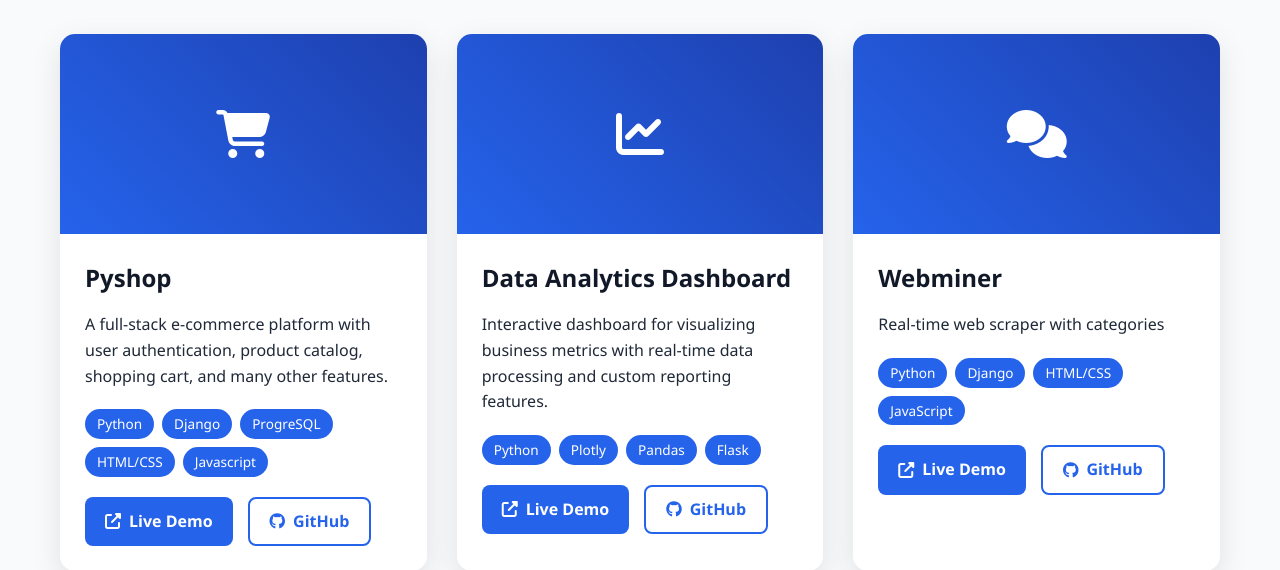
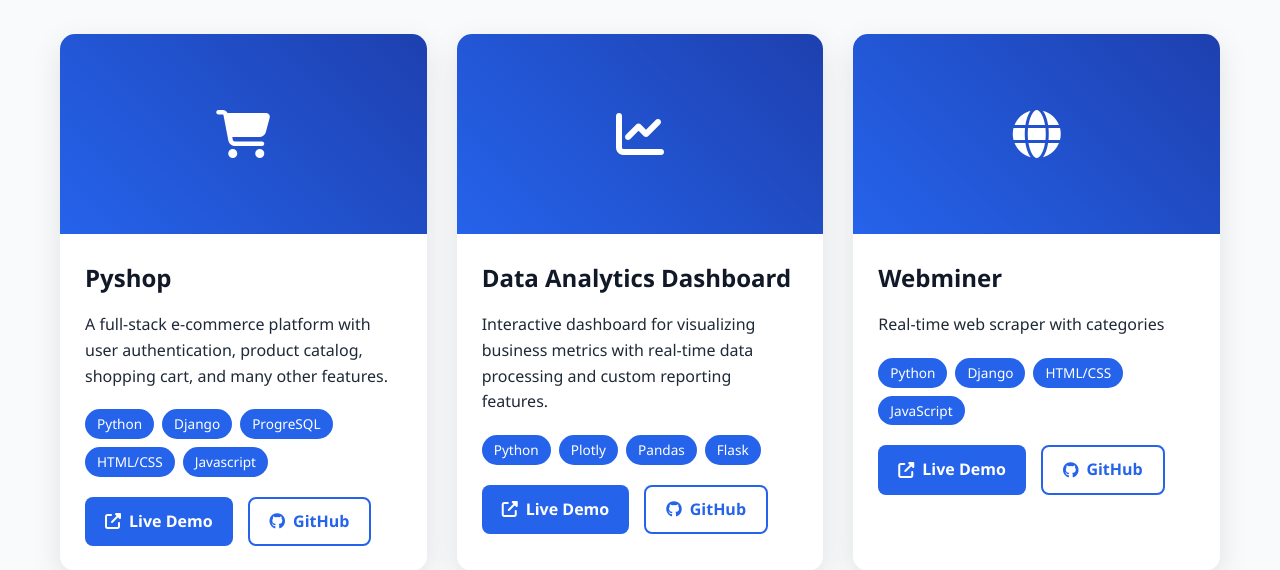
Before and after one commit to Adelodunpeter25/portfolio, a Django app: page /projects/ in a window 1280 px wide. Shown: the part 175-745 px from the top of the page. Run offline with Django 5.2, Linux system fonts and the light colour scheme.

Commit message:
added some more details to my project page

```diff
--- a/portfolio/portfolio_app/templates/projects.html
+++ b/portfolio/portfolio_app/templates/projects.html
@@ -217,7 +217,7 @@
 
             <div class="project-card">
                 <div class="project-image">
-                    <i class="fas fa-comments"></i>
+                    <i class="fas fa-globe"></i>
                 </div>
                 <div class="project-content">
                     <h3>Webminer</h3>
```
